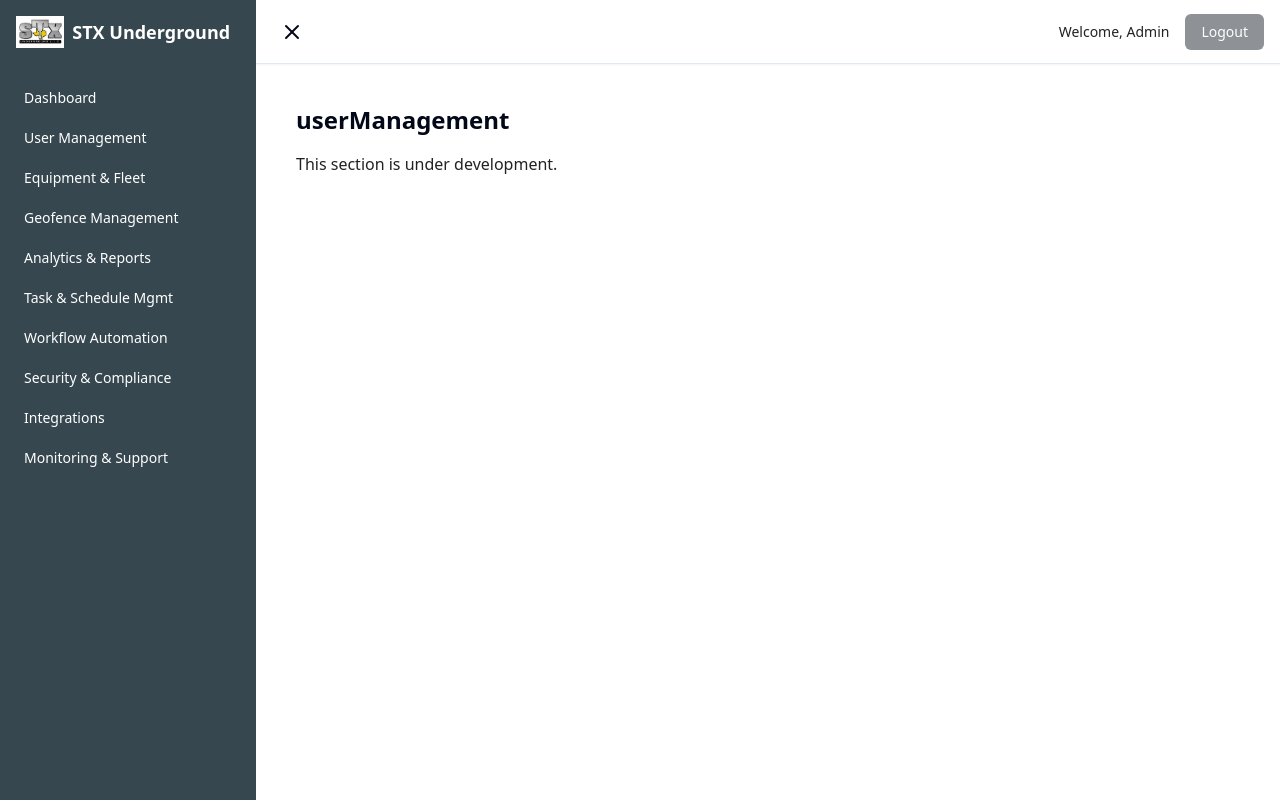
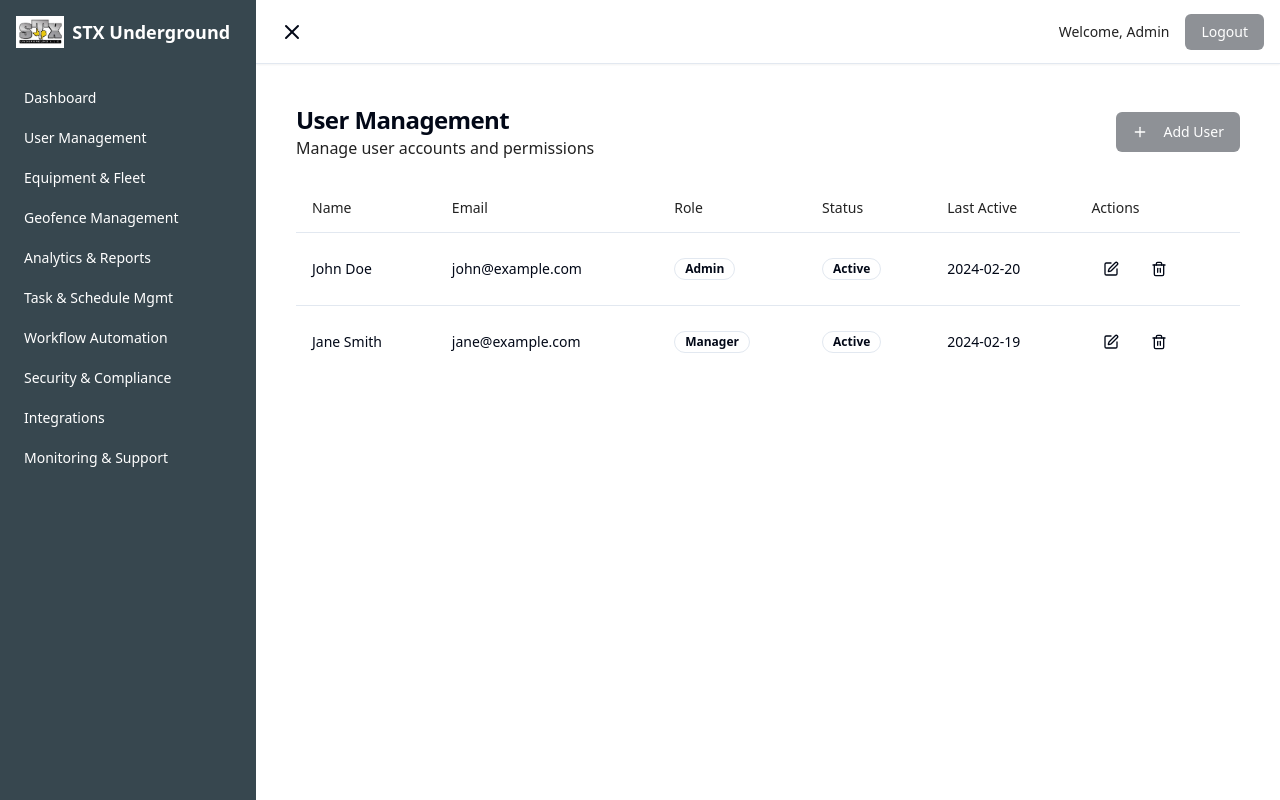
Before and after one commit to rsampayo/sleek-stx-dashboard, a React (Vite) app: page / in a window 1280 px wide. Both pictures are taken after a click on the button "User Management". Built offline with nearby package versions, Linux system fonts and the light colour scheme.

Commit message:
Add user management functionality
Implement user management features to enhance the application.
[skip gpt_engineer]

```diff
--- /dev/null
+++ b/src/components/sections/UserManagementSection.tsx
@@ -0,0 +1,90 @@
+import { useState } from "react";
+import { UserList } from "../user-management/UserList";
+import { UserForm } from "../user-management/UserForm";
+import { Button } from "../ui/button";
+import { Plus } from "lucide-react";
+import { Sheet, SheetContent, SheetHeader, SheetTitle, SheetTrigger } from "../ui/sheet";
+import { toast } from "sonner";
+
+export type User = {
+  id: string;
+  name: string;
+  email: string;
+  role: "admin" | "manager" | "operator";
+  status: "active" | "inactive";
+  lastActive: string;
+};
+
+export const UserManagementSection = () => {
+  const [users, setUsers] = useState<User[]>([
+    {
+      id: "1",
+      name: "John Doe",
+      email: "john@example.com",
+      role: "admin",
+      status: "active",
+      lastActive: "2024-02-20",
+    },
+    {
+      id: "2",
+      name: "Jane Smith",
+      email: "jane@example.com",
+      role: "manager",
+      status: "active",
+      lastActive: "2024-02-19",
+    },
+  ]);
+
+  const handleAddUser = (user: Omit<User, "id">) => {
+    const newUser = {
+      ...user,
+      id: Math.random().toString(36).substr(2, 9),
+    };
+    setUsers([...users, newUser]);
+    toast.success("User added successfully");
+  };
+
+  const handleUpdateUser = (updatedUser: User) => {
+    setUsers(users.map((user) =>
+      user.id === updatedUser.id ? updatedUser : user
+    ));
+    toast.success("User updated successfully");
+  };
+
+  const handleDeleteUser = (userId: string) => {
+    setUsers(users.filter((user) => user.id !== userId));
+    toast.success("User deleted successfully");
+  };
+
+  return (
+    <div className="space-y-6 p-6">
+      <div className="flex justify-between items-center">
+        <div>
+          <h1 className="text-2xl font-bold tracking-tight">User Management</h1>
+          <p className="text-muted-foreground">
+            Manage user accounts and permissions
+          </p>
+        </div>
+        <Sheet>
+          <SheetTrigger asChild>
+            <Button>
+              <Plus className="mr-2 h-4 w-4" />
+              Add User
+            </Button>
+          </SheetTrigger>
+          <SheetContent>
+            <SheetHeader>
+              <SheetTitle>Add New User</SheetTitle>
+            </SheetHeader>
+            <UserForm onSubmit={handleAddUser} />
+          </SheetContent>
+        </Sheet>
+      </div>
+      <UserList
+        users={users}
+        onUpdate={handleUpdateUser}
+        onDelete={handleDeleteUser}
+      />
+    </div>
+  );
+};
--- /dev/null
+++ b/src/components/user-management/UserForm.tsx
@@ -0,0 +1,130 @@
+import { zodResolver } from "@hookform/resolvers/zod";
+import { useForm } from "react-hook-form";
+import * as z from "zod";
+import { Button } from "../ui/button";
+import {
+  Form,
+  FormControl,
+  FormField,
+  FormItem,
+  FormLabel,
+  FormMessage,
+} from "../ui/form";
+import { Input } from "../ui/input";
+import {
+  Select,
+  SelectContent,
+  SelectItem,
+  SelectTrigger,
+  SelectValue,
+} from "../ui/select";
+import type { User } from "../sections/UserManagementSection";
+
+const userSchema = z.object({
+  name: z.string().min(2, "Name must be at least 2 characters"),
+  email: z.string().email("Invalid email address"),
+  role: z.enum(["admin", "manager", "operator"]),
+  status: z.enum(["active", "inactive"]),
+});
+
+type UserFormValues = z.infer<typeof userSchema>;
+
+interface UserFormProps {
+  user?: User;
+  onSubmit: (values: UserFormValues) => void;
+}
+
+export const UserForm = ({ user, onSubmit }: UserFormProps) => {
+  const form = useForm<UserFormValues>({
+    resolver: zodResolver(userSchema),
+    defaultValues: user ?? {
+      name: "",
+      email: "",
+      role: "operator",
+      status: "active",
+    },
+  });
+
+  return (
+    <Form {...form}>
+      <form onSubmit={form.handleSubmit(onSubmit)} className="space-y-4 mt-4">
+        <FormField
+          control={form.control}
+          name="name"
+          render={({ field }) => (
+            <FormItem>
+              <FormLabel>Name</FormLabel>
+              <FormControl>
+                <Input {...field} />
+              </FormControl>
+              <FormMessage />
+            </FormItem>
+          )}
+        />
+
+        <FormField
+          control={form.control}
+          name="email"
+          render={({ field }) => (
+            <FormItem>
+              <FormLabel>Email</FormLabel>
+              <FormControl>
+                <Input type="email" {...field} />
+              </FormControl>
+              <FormMessage />
+            </FormItem>
+          )}
+        />
+
+        <FormField
+          control={form.control}
+          name="role"
+          render={({ field }) => (
+            <FormItem>
+              <FormLabel>Role</FormLabel>
+              <Select onValueChange={field.onChange} defaultValue={field.value}>
+                <FormControl>
+                  <SelectTrigger>
+                    <SelectValue placeholder="Select a role" />
+                  </SelectTrigger>
+                </FormControl>
+                <SelectContent>
+                  <SelectItem value="admin">Admin</SelectItem>
+                  <SelectItem value="manager">Manager</SelectItem>
+                  <SelectItem value="operator">Operator</SelectItem>
+                </SelectContent>
+              </Select>
+              <FormMessage />
+            </FormItem>
+          )}
+        />
+
+        <FormField
+          control={form.control}
+          name="status"
+          render={({ field }) => (
+            <FormItem>
+              <FormLabel>Status</FormLabel>
+              <Select onValueChange={field.onChange} defaultValue={field.value}>
+                <FormControl>
+                  <SelectTrigger>
+                    <SelectValue placeholder="Select a status" />
+                  </SelectTrigger>
+                </FormControl>
+                <SelectContent>
+                  <SelectItem value="active">Active</SelectItem>
+                  <SelectItem value="inactive">Inactive</SelectItem>
+                </SelectContent>
+              </Select>
+              <FormMessage />
+            </FormItem>
+          )}
+        />
+
+        <Button type="submit" className="w-full">
+          {user ? "Update User" : "Add User"}
+        </Button>
+      </form>
+    </Form>
+  );
+};
--- /dev/null
+++ b/src/components/user-management/UserList.tsx
@@ -0,0 +1,117 @@
+import { User } from "../sections/UserManagementSection";
+import {
+  Table,
+  TableBody,
+  TableCell,
+  TableHead,
+  TableHeader,
+  TableRow,
+} from "../ui/table";
+import { Badge } from "../ui/badge";
+import { Button } from "../ui/button";
+import { Edit, Trash2 } from "lucide-react";
+import {
+  Sheet,
+  SheetContent,
+  SheetHeader,
+  SheetTitle,
+  SheetTrigger,
+} from "../ui/sheet";
+import { UserForm } from "./UserForm";
+import {
+  AlertDialog,
+  AlertDialogAction,
+  AlertDialogCancel,
+  AlertDialogContent,
+  AlertDialogDescription,
+  AlertDialogFooter,
+  AlertDialogHeader,
+  AlertDialogTitle,
+  AlertDialogTrigger,
+} from "../ui/alert-dialog";
+
+interface UserListProps {
+  users: User[];
+  onUpdate: (user: User) => void;
+  onDelete: (userId: string) => void;
+}
+
+export const UserList = ({ users, onUpdate, onDelete }: UserListProps) => {
+  return (
+    <Table>
+      <TableHeader>
+        <TableRow>
+          <TableHead>Name</TableHead>
+          <TableHead>Email</TableHead>
+          <TableHead>Role</TableHead>
+          <TableHead>Status</TableHead>
+          <TableHead>Last Active</TableHead>
+          <TableHead>Actions</TableHead>
+        </TableRow>
+      </TableHeader>
+      <TableBody>
+        {users.map((user) => (
+          <TableRow key={user.id}>
+            <TableCell>{user.name}</TableCell>
+            <TableCell>{user.email}</TableCell>
+            <TableCell>
+              <Badge variant="outline" className="capitalize">
+                {user.role}
+              </Badge>
+            </TableCell>
+            <TableCell>
+              <Badge
+                variant={user.status === "active" ? "success" : "secondary"}
+                className="capitalize"
+              >
+                {user.status}
+              </Badge>
+            </TableCell>
+            <TableCell>{user.lastActive}</TableCell>
+            <TableCell>
+              <div className="flex space-x-2">
+                <Sheet>
+                  <SheetTrigger asChild>
+                    <Button variant="ghost" size="icon">
+                      <Edit className="h-4 w-4" />
+                    </Button>
+                  </SheetTrigger>
+                  <SheetContent>
+                    <SheetHeader>
+                      <SheetTitle>Edit User</SheetTitle>
+                    </SheetHeader>
+                    <UserForm
+                      user={user}
+                      onSubmit={(updatedUser) => onUpdate({ ...updatedUser, id: user.id })}
+                    />
+                  </SheetContent>
+                </Sheet>
+                <AlertDialog>
+                  <AlertDialogTrigger asChild>
+                    <Button variant="ghost" size="icon">
+                      <Trash2 className="h-4 w-4" />
+                    </Button>
+                  </AlertDialogTrigger>
+                  <AlertDialogContent>
+                    <AlertDialogHeader>
+                      <AlertDialogTitle>Delete User</AlertDialogTitle>
+                      <AlertDialogDescription>
+                        Are you sure you want to delete this user? This action cannot be undone.
+                      </AlertDialogDescription>
+                    </AlertDialogHeader>
+                    <AlertDialogFooter>
+                      <AlertDialogCancel>Cancel</AlertDialogCancel>
+                      <AlertDialogAction onClick={() => onDelete(user.id)}>
+                        Delete
+                      </AlertDialogAction>
+                    </AlertDialogFooter>
+                  </AlertDialogContent>
+                </AlertDialog>
+              </div>
+            </TableCell>
+          </TableRow>
+        ))}
+      </TableBody>
+    </Table>
+  );
+};
--- a/src/pages/Index.tsx
+++ b/src/pages/Index.tsx
@@ -2,6 +2,7 @@ import { DashboardLayout } from "@/components/DashboardLayout";
 import { Dashboard } from "@/components/dashboard/Dashboard";
 import { AnalyticsSection } from "@/components/sections/AnalyticsSection";
 import { GeofenceSection } from "@/components/sections/GeofenceSection";
+import { UserManagementSection } from "@/components/sections/UserManagementSection";
 import { useState, useEffect } from "react";
 
 const Index = () => {
@@ -27,6 +28,8 @@ const Index = () => {
         return <AnalyticsSection />;
       case "geofence":
         return <GeofenceSection />;
+      case "userManagement":
+        return <UserManagementSection />;
       default:
         return (
           <div className="p-6">
```
